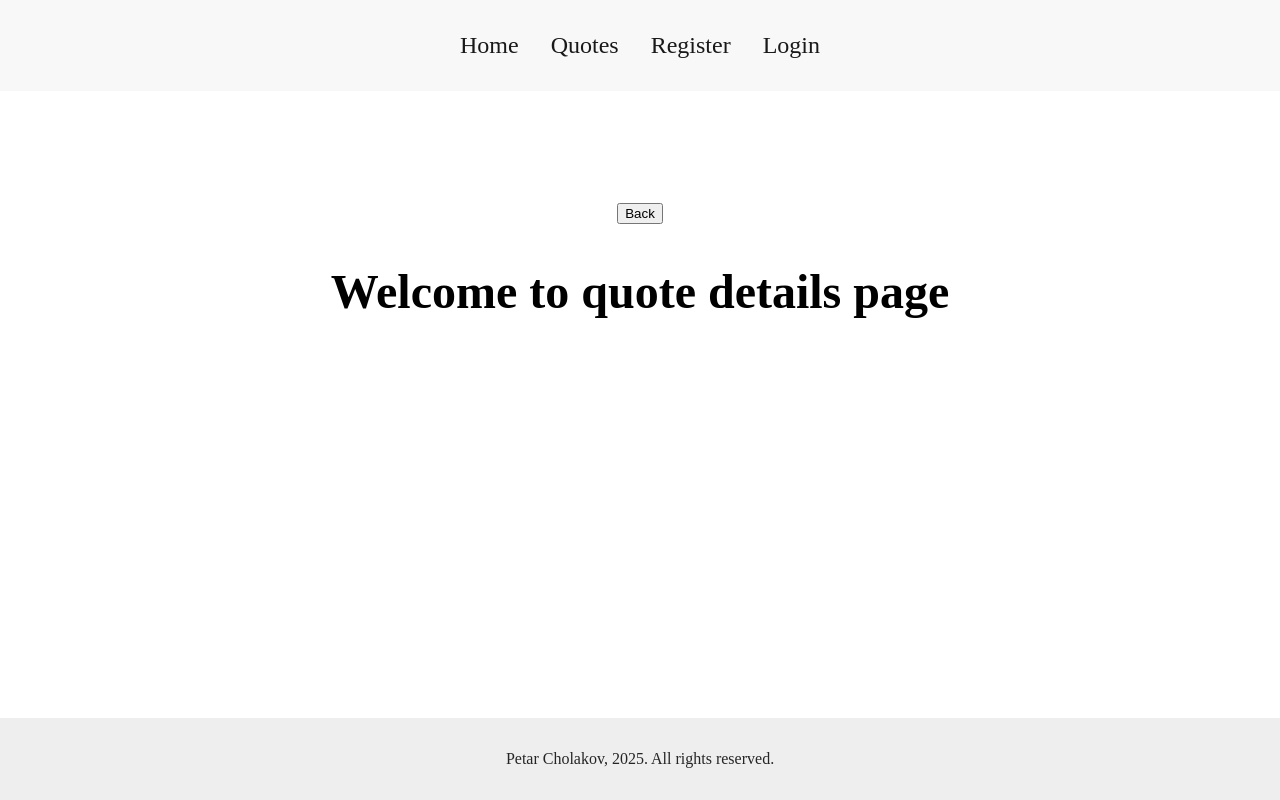
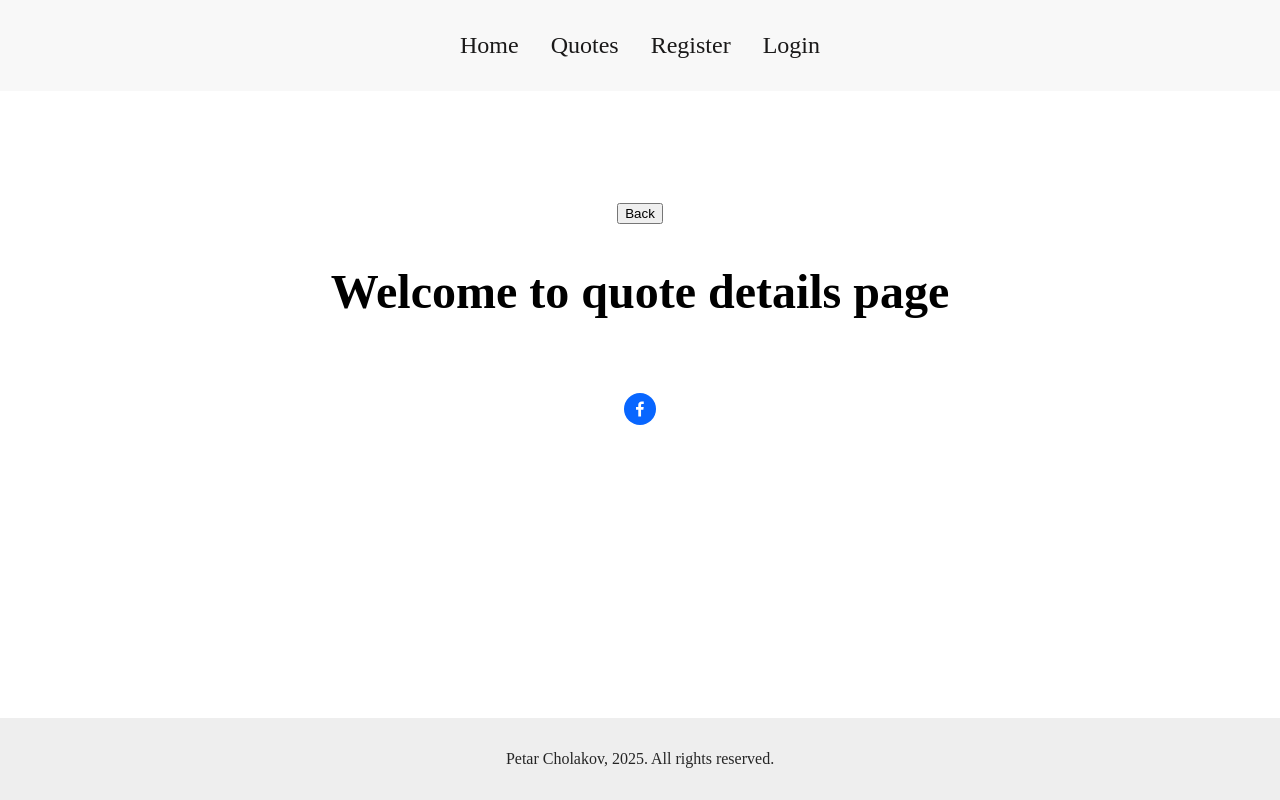
Before and after one commit to fanerotim/Quotes, a React (Vite) app in the folder client/vite-project/: page /quotes/1 in a window 1280 px wide. Built offline with nearby package versions, Linux system fonts and the light colour scheme; no server answers.

Commit message:
add social sharing buttons comp to details page

```diff
--- a/client/vite-project/src/components/quote-details/QuoteDetails.jsx
+++ b/client/vite-project/src/components/quote-details/QuoteDetails.jsx
@@ -6,6 +6,7 @@ import EditButton from "../buttons/edit-btn/EditButton";
 import DeleteButton from "../buttons/delete-btn/DeleteButton";
 import { useAuthContext } from '../../hooks/useAuthContext';
 import BackButton from '../back-button/BackButton';
+import SocialSharingButtons from '../social-sharing-buttons/SocialSharingButtons';
 
 const QuoteDetails = () => {
 
@@ -31,6 +32,7 @@ const QuoteDetails = () => {
             {auth && <DeleteButton />}
             <br />
             {auth && <EditButton id={quote?.id} />}
+            <SocialSharingButtons/>
         </section>
     )
 }
```
